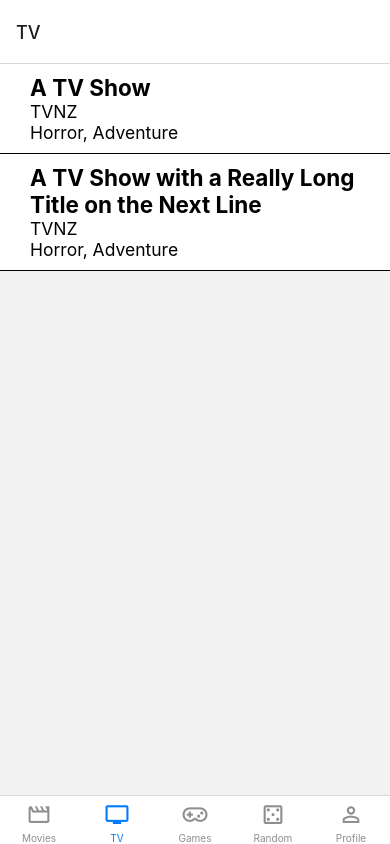
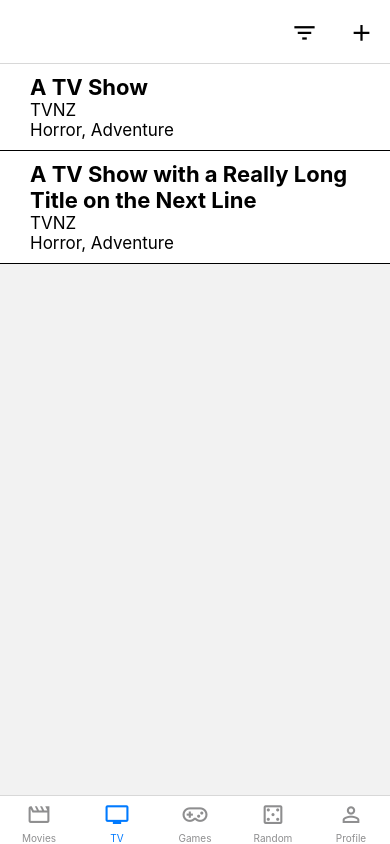
Before and after one commit to alexeastlake/media-list-app, a React Native app: screen /TV in a window 390 px wide. Built offline with nearby package versions, Linux system fonts and the light colour scheme.

Commit message:
Added buttons to header of list screen

```diff
--- a/library/components/BottomTabs.js
+++ b/library/components/BottomTabs.js
@@ -9,6 +9,7 @@ const Tab = createBottomTabNavigator();
 export default function BottomTabs() {
   return (
     <Tab.Navigator initialRouteName = {"Profile"} screenOptions = {({route}) => ({
+      headerShown: false,
       tabBarIcon: ({focused, color, size}) => {
         switch (route.name) {
           case "Movies":
--- /dev/null
+++ b/library/components/ListHeaderButtons.js
@@ -0,0 +1,16 @@
+import {TouchableOpacity, View} from "react-native";
+import {MaterialCommunityIcons} from '@expo/vector-icons';
+import styles from './styles.js';
+
+export default function ListHeaderButtons() {
+  return (
+    <View style = {styles.listHeaderButtons}>
+      <TouchableOpacity onPress = {() => console.log("filter")}>
+        <MaterialCommunityIcons style = {styles.listHeaderButton} name = "filter-variant" color = "black"/>
+      </TouchableOpacity>
+      <TouchableOpacity onPress = {() => console.log("add")}>
+        <MaterialCommunityIcons style = {styles.listHeaderButton} name = "plus" color = "black" />
+      </TouchableOpacity>
+    </View>
+  );
+}
--- a/library/components/ListNavigator.js
+++ b/library/components/ListNavigator.js
@@ -1,13 +1,17 @@
 import { createNativeStackNavigator } from '@react-navigation/native-stack';
 import ListScreen from '../../src/screens/main/ListScreen';
 import ItemDetailScreen from '../../src/screens/main/ItemDetailScreen';
+import ListHeaderButtons from './ListHeaderButtons';
 
 const Stack = createNativeStackNavigator();
 
 export default function ListNavigator({route}) {
   return (
-    <Stack.Navigator initialRouteName = "List" screenOptions = {{headerShown: false}}>
-      <Stack.Screen name = "List" component = {ListScreen} initialParams = {route.params}/>
+    <Stack.Navigator initialRouteName = "List">
+      <Stack.Screen name = "List" component = {ListScreen} initialParams = {route.params} options = {{
+          headerTitle: "",
+          headerRight: ListHeaderButtons,
+      }}/>
       <Stack.Screen name = "Details" component = {ItemDetailScreen}/>
     </Stack.Navigator>
   );
--- a/library/components/styles.js
+++ b/library/components/styles.js
@@ -12,11 +12,20 @@ export default StyleSheet.create({
   },
 
   listItemTitle: {
-    fontSize: 22.5,
+    fontSize: 22,
     fontWeight: "bold",
   },
 
   listItemText: {
-    fontSize: 17.5,
+    fontSize: 17,
+  },
+
+  listHeaderButtons: {
+    flexDirection: "row",
+  },
+
+  listHeaderButton: {
+    paddingHorizontal: 15,
+    fontSize: 27,
   },
 });
```
